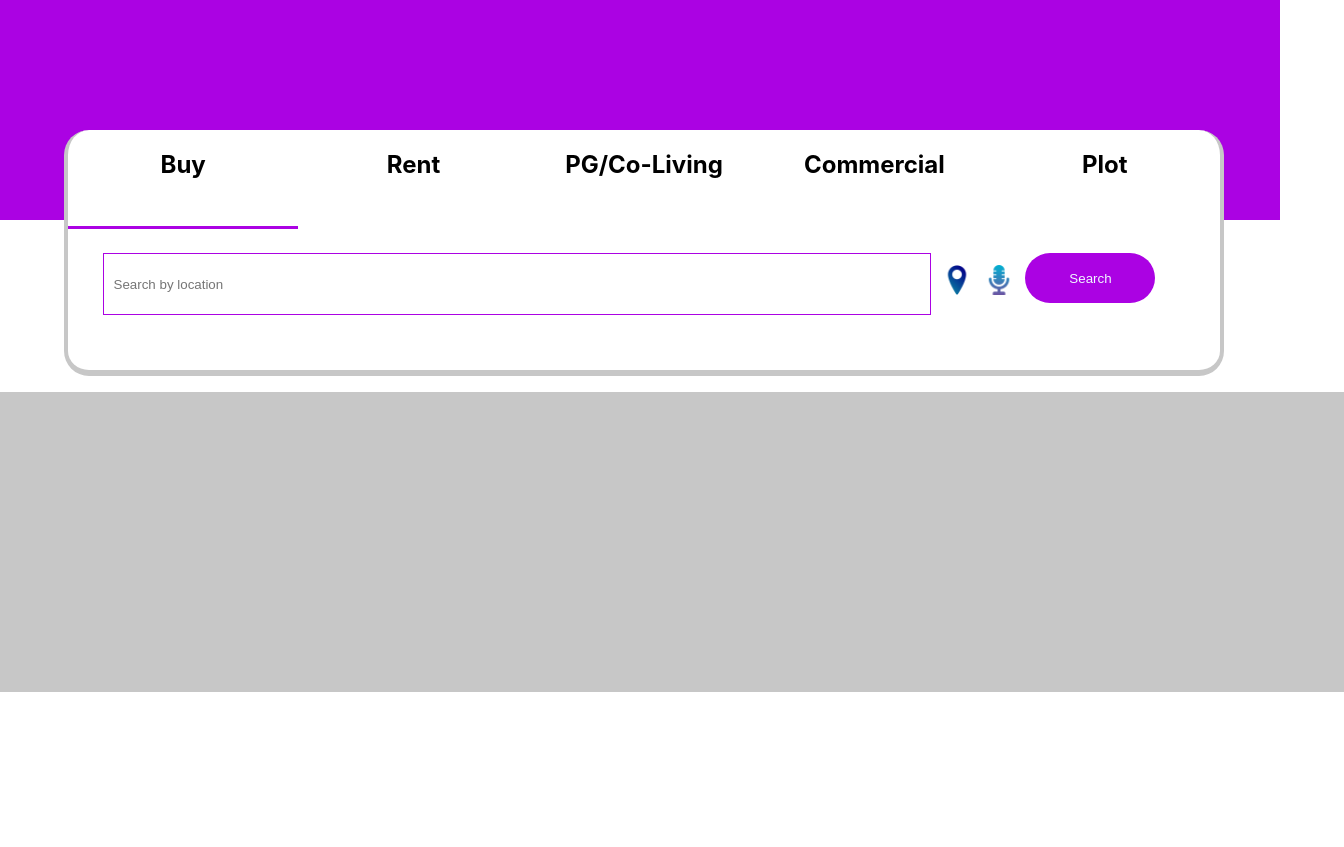
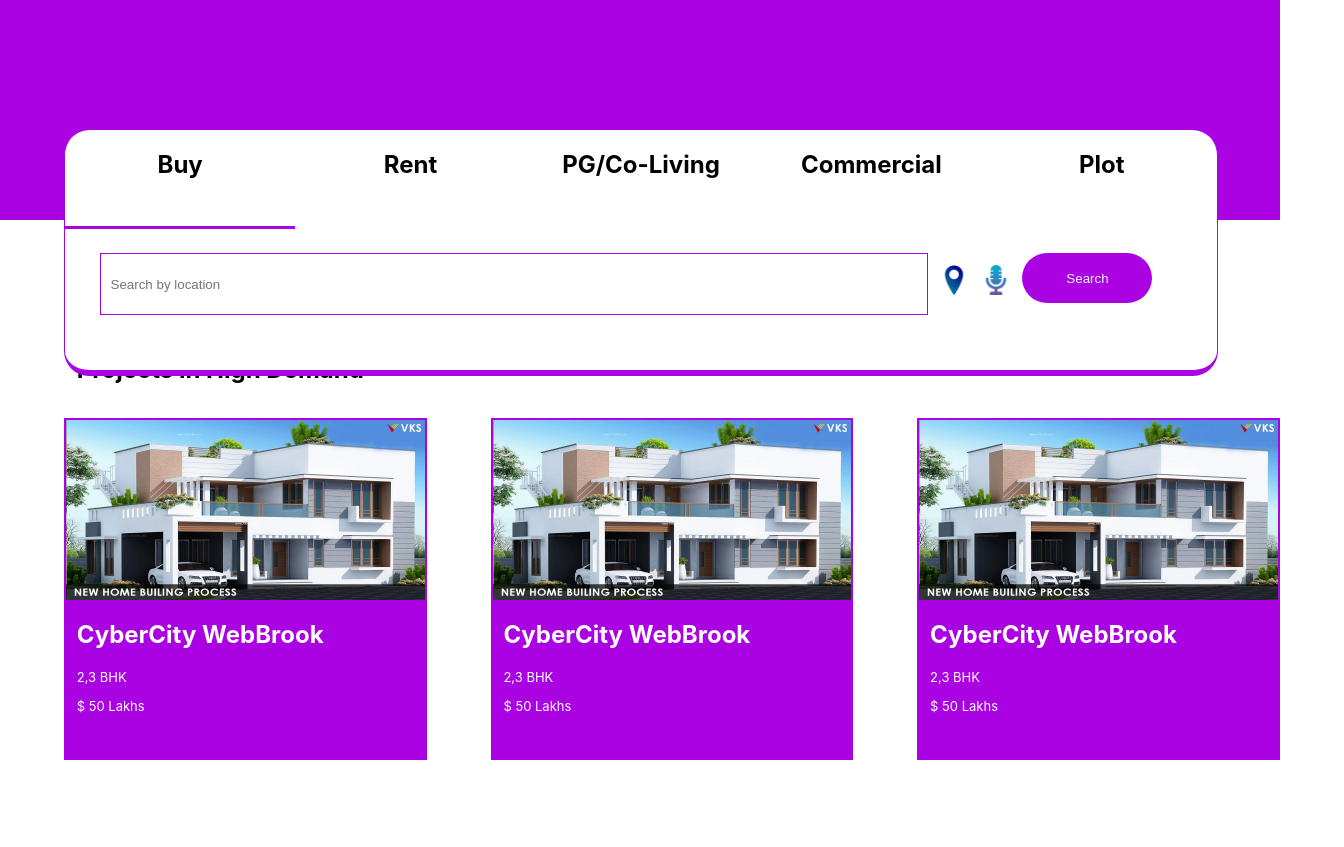
Before and after one commit to housedekho236/HouseDekho, a React (Create React App) app in the folder my-app/: page / in a window 1280 px wide. Shown: the part 180-1027 px from the top of the page, 1344 px wide, since content can reach past the window. Built offline with nearby package versions, Linux system fonts and the light colour scheme.

Commit message:
Created Components & created sliderBox

```diff
--- a/my-app/src/App.css
+++ b/my-app/src/App.css
@@ -46,13 +46,14 @@
   background-color:rgb(255, 255, 255);
   margin-left: 5%;
   margin-top: -90px;
-  border-bottom: 6px solid #c7c7c7;
-  border-left: 4px solid #c7c7c7;
-  border-right: 4px solid #c7c7c7;
+  border-bottom: 6px solid #ab02e3;
+  border-left: 1px solid #ab02e3;
+  border-right: 1px solid #ab02e3;
   border-radius: 25px;
   display:block;
   position: absolute;
 }
+
 .TitleMenu{
   height: 40%;
   width: 100%;
@@ -184,7 +185,7 @@
 .HighDemand{
   width: 100%;
   height: 400px;
-  margin-top: 8%;
+  margin-top: 9%;
   display: block;
 }
 .TitleDiv{
@@ -198,9 +199,62 @@
 .SlideBox{
   width: 100%;
   height: 300px;
-  background-color: #c7c7c7;
-  padding-left: 5%;
+  padding-bottom: 5%;
+  padding-top: 1%;
+  display: flex;
 }
+.ItemContent{
+  width: 40%;
+  height: 100%;
+  position:relative;
+  background-color: #ab02e3;
+  padding-bottom: 3%;
+  z-index:initial;
+  cursor: pointer;
+  border: 2px solid #ab02e3;
+  float: left;
+  margin-left: 5%;
+}
+.ItemContent:hover{
+  border: 2px solid #ff9900;
+  background-color: #ff9900;
+}
+.ImageContent{
+  width: 100%;
+  height: 60%;
+}
+.Content{
+  width: 100%;
+  height: 40%;
+  padding-left: 3%;
+  color:white;
+}
+.ImageContent img{
+  width: 100%;
+  height: 100%;
+  margin-top: 0%;
+  padding-top: 0%;
+  position:relative;
+}
+.PropertyNameContent{
+  width: 100%;
+  height: auto;
+  font-size:medium;
+  text-align: left;
+}
+.DetailsContent{
+  width: 100%;
+  height: auto;
+  font-size:small;
+  text-align: left;
+}
+.PriceContent{
+  width: 100%;
+  height: auto;
+  font-size:small;
+  text-align: left;
+}
+
 .FooterArea{
   width: 100%;
   height: 400px;
@@ -237,6 +291,7 @@
 .RightBox #SocialMediaBtn{
   padding-left: 6%;
 }
+
 .App-logo {
   height: 40vmin;
   pointer-events: none;
--- a/my-app/src/App.js
+++ b/my-app/src/App.js
@@ -1,36 +1,15 @@
-import logo from './logo.svg';
 import './App.css';
-import menu from './images/menu.png';
-import profile from './images/profile.png';
 import location from './images/location.png';
 import mic from './images/mic.png';
-import facebook from './images/facebook.png';
-import instagram from './images/instagram.png';
-import twitter from './images/twitter.png';
-import youtube from './images/youtube.png';
+import Item from './Components/Item.js';
+import HeaderArea from './Components/Header';
+import FooterArea from './Components/Footer.js';
 
 function App() {
-  var clicks = 0;
-  function menuBtnClick(){
-    alert("Menu Button Clicked");
-  }
-  function profileBtnClick(){
-    alert("Profile Button Clicked");
-  }
-
   return (
     <div className="App">
-        <div className="HeaderArea">
-            <div className="Menu">
-              <img src={menu} alt="menu button" onClick={menuBtnClick}/>
-            </div>
-            <div className="Logo">
-              <h1>HouseDekho</h1>
-            </div>
-            <div className="Profile">
-              <img src={profile} alt="profile button" onClick={profileBtnClick}/>
-            </div>
-        </div>
+
+        <HeaderArea/>
 
         <div className = "SearchBox">
           <div className = "TitleMenu">
@@ -74,14 +53,16 @@ function App() {
             <h2 id = "Title">Projects in High Demand</h2>
           </div>
           <div class = "SlideBox">
-
+            <Item/>
+            <Item/>
+            <Item/>
           </div>
 
         </div>
 
         <div class = "HighDemand">
           <div class = "TitleDiv">
-            <h2 id = "Title">Projects in High Demand</h2>
+            <h2 id = "Title">Offers for you</h2>
           </div>
           <div class = "SlideBox">
 
@@ -91,7 +72,7 @@ function App() {
 
         <div class = "HighDemand">
           <div class = "TitleDiv">
-            <h2 id = "Title">Projects in High Demand</h2>
+            <h2 id = "Title">HouseDekho Exclusive</h2>
           </div>
           <div class = "SlideBox">
 
@@ -99,26 +80,27 @@ function App() {
 
         </div>
 
-        <div class = "FooterArea">
-          <div class = "LeftBox">
-            <h2>Company</h2>
-            <h2>About Us</h2>
-            <h2>Contact Us</h2>
-            <h2>Feedback</h2>
+        <div class = "HighDemand">
+          <div class = "TitleDiv">
+            <h2 id = "Title">Popular Localities</h2>
           </div>
-          <div class = "RightBox">
-            <h1>Contact Us</h1>
-            <h2>Number - 9790746565</h2>
-            <h2>Email Id - housedekho362@gmail.com</h2>
-            <h2>Connect With Us</h2>
-            <div>
-              <img src={facebook} alt="facebook button" id ="FacebookBtn"/>
-              <img src={youtube} alt="youtube button" id ="SocialMediaBtn"/>
-              <img src={twitter} alt="twitter button" id ="SocialMediaBtn"/>
-              <img src={instagram} alt="instagram button" id ="SocialMediaBtn"/>
-            </div>
+          <div class = "SlideBox">
+
           </div>
+
         </div>
+
+        <div class = "HighDemand">
+          <div class = "TitleDiv">
+            <h2 id = "Title">Customer Reviews</h2>
+          </div>
+          <div class = "SlideBox">
+
+          </div>
+
+        </div>
+
+        <FooterArea/>
 
     </div>
   );
--- /dev/null
+++ b/my-app/src/Components/Footer.js
@@ -0,0 +1,33 @@
+import React from "react";
+import facebook from '../images/facebook.png';
+import youtube from '../images/youtube.png';
+import twitter from '../images/twitter.png';
+import instagram from '../images/instagram.png';
+
+function footer() {
+    return(
+        <div class = "FooterArea">
+        <div class = "LeftBox">
+          <h2>Company</h2>
+          <h2>About Us</h2>
+          <h2>Contact Us</h2>
+          <h2>Feedback</h2>
+        </div>
+        <div class = "RightBox">
+          <h1>Contact Us</h1>
+          <h2>Number - 9790746565</h2>
+          <h2>Email Id - housedekho362@gmail.com</h2>
+          <h2>Connect With Us</h2>
+          <div>
+            <img src={facebook} alt="facebook button" id ="FacebookBtn"/>
+            <img src={youtube} alt="youtube button" id ="SocialMediaBtn"/>
+            <img src={twitter} alt="twitter button" id ="SocialMediaBtn"/>
+            <img src={instagram} alt="instagram button" id ="SocialMediaBtn"/>
+          </div>
+        </div>
+      </div>
+    )
+
+}
+
+export default footer;
--- /dev/null
+++ b/my-app/src/Components/Header.js
@@ -0,0 +1,29 @@
+import React from "react";
+import menu from '../images/menu.png';
+import profile from '../images/profile.png';
+
+function header() {
+    function menuBtnClick(){
+      alert("Menu Button Clicked");
+    }
+    function profileBtnClick(){
+      alert("Profile Button Clicked");
+    }
+
+    return(
+        <div className="HeaderArea">
+            <div className="Menu">
+              <img src={menu} alt="menu button" onClick={menuBtnClick}/>
+            </div>
+            <div className="Logo">
+              <h1>HouseDekho</h1>
+            </div>
+            <div className="Profile">
+              <img src={profile} alt="profile button" onClick={profileBtnClick}/>
+            </div>
+        </div>
+    )
+
+}
+
+export default header;
--- /dev/null
+++ b/my-app/src/Components/Item.js
@@ -0,0 +1,27 @@
+import React from "react";
+import houseImage from '../images/HouseImage.jpg';
+
+function item() {
+    return(
+        <div class = "ItemContent">
+        <div class = "ImageContent">
+        <img src={houseImage} alt="House Image"/>
+        </div>
+        <div class = "Content">
+        <div class = "PropertyNameContent">
+          <h2>CyberCity WebBrook</h2>
+        </div>
+        <div class = "DetailsContent">
+          <p>2,3 BHK</p>
+        </div>
+        <div class = "PriceContent">
+          <p>$ 50 Lakhs</p>
+        </div>
+        </div>
+
+      </div>
+    )
+
+}
+
+export default item;
--- /dev/null
+++ b/package.json
@@ -0,0 +1,5 @@
+{
+  "dependencies": {
+    "react-elastic-carousel": "^0.11.5"
+  }
+}
```
Also changed, not shown: my-app/src/jsFiles/highDemand.js (deleted, +0 -13 lines), my-app/src/images/HouseImage.jpg (added), 1 other file (tests, documents, lock files or other folders).
